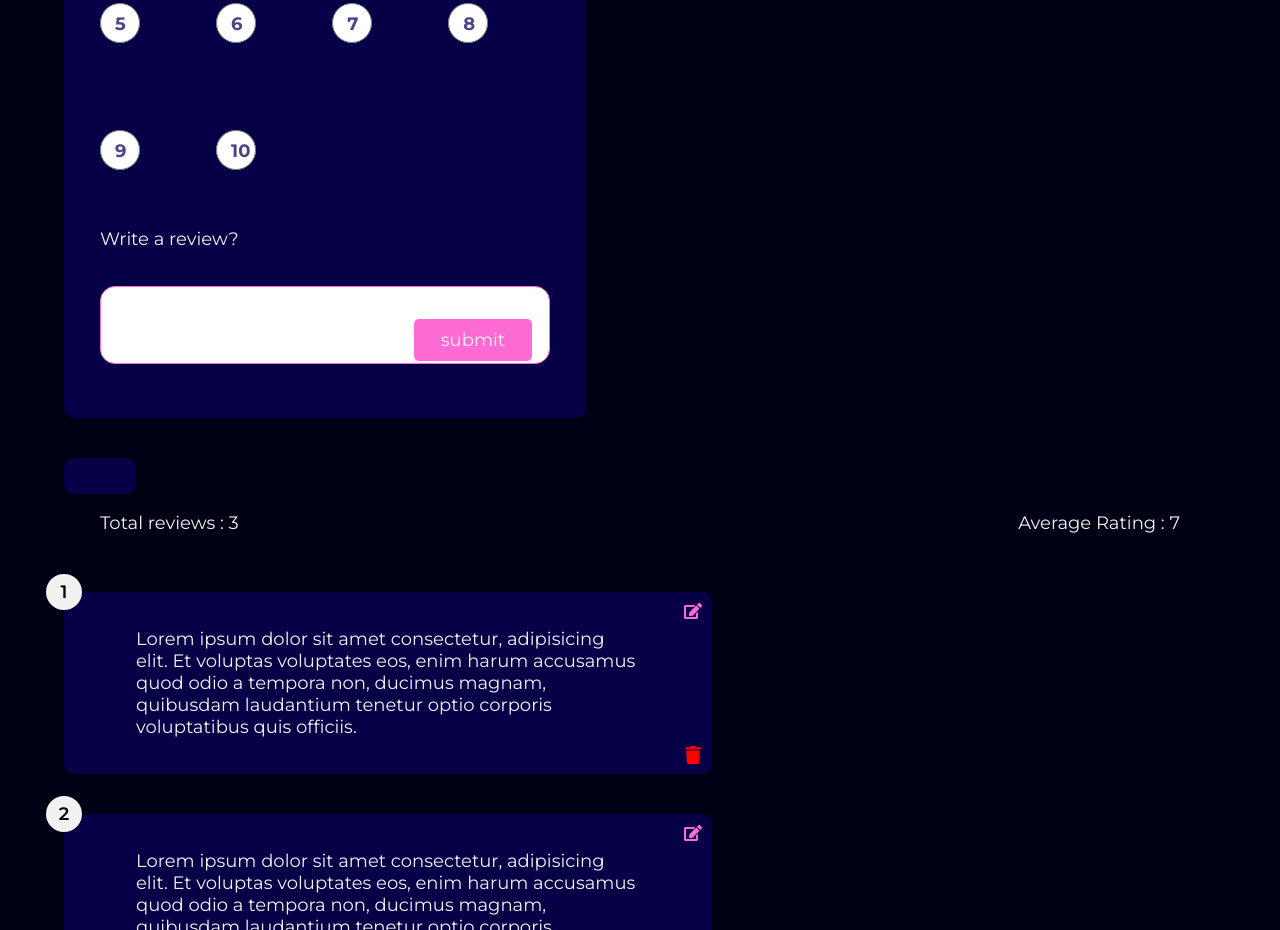
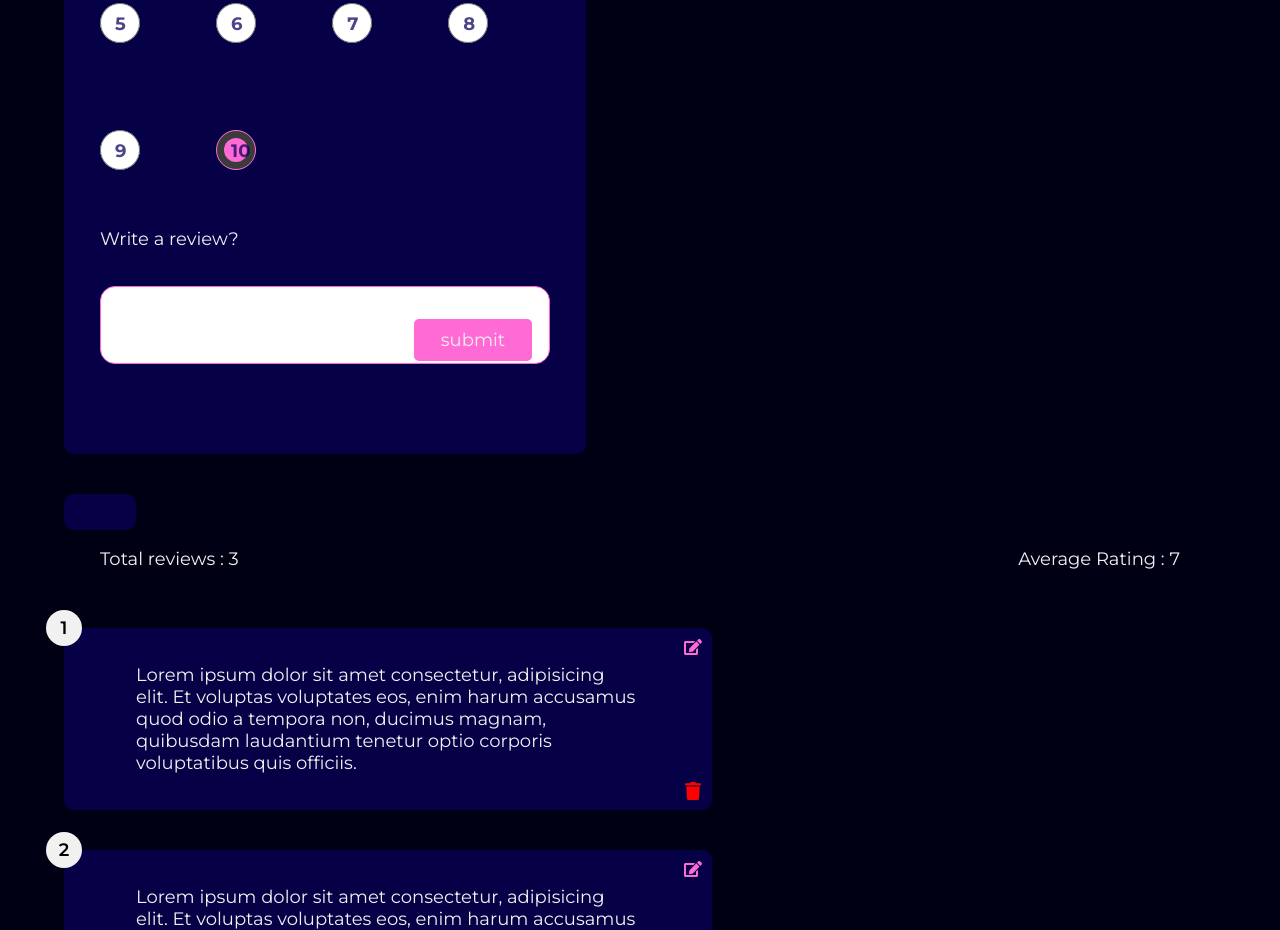
Before and after one commit to devjamesnjoroge/react-portfolio, a React (Create React App) app: page / in a window 1280 px wide. Shown: the part 1120-2050 px from the top of the page. Built offline with nearby package versions, Linux system fonts and the light colour scheme.

Commit message:
ft: set radio buttons logic and form real time validation

```diff
--- a/src/components/Forms/FeedbackForm.jsx
+++ b/src/components/Forms/FeedbackForm.jsx
@@ -8,25 +8,25 @@ function FeedbackForm({handleFeed}) {
 
     const [review, setReview] = useState('')
 
-    const [rating, setRating] = useState(0)
+    const [rating, setRating] = useState(10)
+
+    const [message, setMessage] = useState('')
 
     const handleSubmit = () => {
-        if (review.length < 10){
-            alert('')
-        } else if (rating > 10 || rating < 1){
-            alert('')
-        } else{
-            handleFeed()
-        }
-
+        console.log('')
     }
 
     const handleChange = (e) => {
         setReview(e.target.value)
+        if (review.trim().length <= 10 && review.trim().length > 1){
+            setMessage('Review must be atleast 10 characters')
+        } else {
+            setMessage('')
+        }
     }
 
     const handleChangeRating = (e) => {
-        setRating(e.target.value)
+        setRating(+e.currentTarget.value)
     }
 
   return (
@@ -41,43 +41,43 @@ function FeedbackForm({handleFeed}) {
         <ul>
             <li>
                 <label className='label' htmlFor="num1">1</label>
-                <input type="radio" name="num" id="num1" value={1} />
+                <input checked={rating === 1 ? true : false} onChange={handleChangeRating} type="radio" name="num" id="num1" value={1} />
             </li>
             <li>
                 <label className='label' htmlFor="num2">2</label>
-                <input type="radio" name="num" id="num2" value={2} />
+                <input checked={rating === 2 ? true : false} onChange={handleChangeRating} type="radio" name="num" id="num2" value={2} />
             </li>
             <li>
                 <label className='label' htmlFor="num3">3</label>
-                <input type="radio" name="num" id="num3" value={3} />
+                <input checked={rating === 3 ? true : false} onChange={handleChangeRating} type="radio" name="num" id="num3" value={3} />
             </li>
             <li>
                 <label className='label' htmlFor="num4">4</label>
-                <input type="radio" name="num" id="num4" value={4} />
+                <input checked={rating === 4 ? true : false} onChange={handleChangeRating} type="radio" name="num" id="num4" value={4} />
             </li>
             <li>
                 <label className='label' htmlFor="num5">5</label>
-                <input type="radio" name="num" id="num5" value={5} />
+                <input checked={rating === 5 ? true : false} onChange={handleChangeRating} type="radio" name="num" id="num5" value={5} />
             </li>
             <li>
                 <label className='label' htmlFor="num6">6</label>
-                <input type="radio" name="num" id="num6" value={6} />
+                <input checked={rating === 6 ? true : false} onChange={handleChangeRating} type="radio" name="num" id="num6" value={6} />
             </li>
             <li>
                 <label className='label' htmlFor="num7">7</label>
-                <input type="radio" name="num" id="num7" value={7} />
+                <input checked={rating === 7 ? true : false} onChange={handleChangeRating} type="radio" name="num" id="num7" value={7} />
             </li>
             <li>
                 <label className='label' htmlFor="num8">8</label>
-                <input type="radio" name="num" id="num8" value={8} />
+                <input checked={rating === 8 ? true : false} onChange={handleChangeRating} type="radio" name="num" id="num8" value={8} />
             </li>
             <li>
                 <label className='label' htmlFor="num9">9</label>
-                <input type="radio" name="num" id="num9" value={9} />
+                <input checked={rating === 9 ? true : false} onChange={handleChangeRating} type="radio" name="num" id="num9" value={9} />
             </li>
             <li>
                 <label className='label' htmlFor="num10">10</label>
-                <input type="radio" name="num" id="num10" value={10} />
+                <input checked={rating === 10 ? true : false} onChange={handleChangeRating} type="radio" name="num" id="num10" value={10} />
             </li>
         </ul>
         <br />
@@ -87,6 +87,7 @@ function FeedbackForm({handleFeed}) {
         <br />
        <div className="form-grp">
        <input onChange={handleChange} name="text" id="text" cols="30" rows="10" value={review} />
+       <p className="feedParagraph">{message}</p>
         <Button version={'btn2'} handleSubmit={handleSubmit}>
             submit
         </Button>
```
